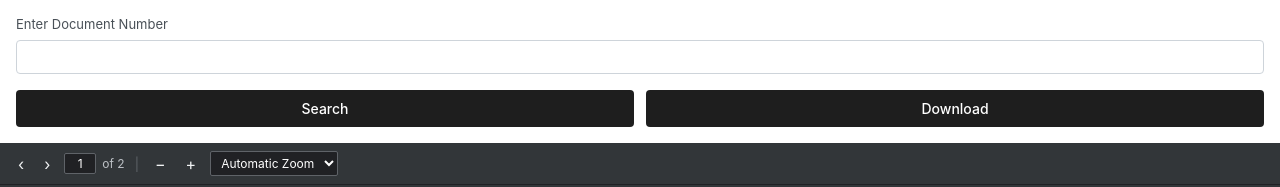
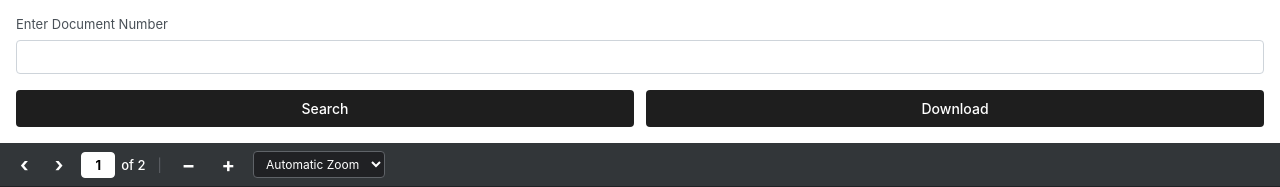
Before and after one commit to emanhamoudaa/QR-Generator, a Flask app: template templates/view.html in a window 1280 px wide. Shown: the part 55-242 px from the top of the page. Run offline with Flask 3, Linux system fonts and the light colour scheme; the template is opened without the code that fills it, so the values that code supplies are empty; some libraries are stand-ins or nearby versions.

Commit message:
Update view.html

```diff
--- a/templates/view.html
+++ b/templates/view.html
@@ -93,10 +93,10 @@
             background-color: #343a40;
         }
 
-        /* 4. شريط أدوات الـ PDF (معدل لمنع نزول of 2) */
+        /* 4. شريط أدوات الـ PDF */
         .pdf-toolbar {
             background-color: #323639;
-            color: #f1f3f4;
+            color: #ffffff;
             padding: 8px 12px;
             display: flex;
             align-items: center;
@@ -104,15 +104,15 @@
             font-size: 13px;
             border-bottom: 1px solid #202124;
             user-select: none;
-            overflow-x: auto; /* يسمح بالتمرير الأفقي إذا كانت الشاشة صغيرة جداً */
-            white-space: nowrap; /* يمنع أي عنصر من النزول لسطر جديد */
-            direction: ltr; /* يضمن الترتيب من اليسار لليمين دائماً */
+            overflow-x: auto;
+            white-space: nowrap;
+            direction: ltr;
         }
 
         .toolbar-group {
             display: flex;
             align-items: center;
-            gap: 8px;
+            gap: 10px;
             flex-wrap: nowrap;
         }
 
@@ -123,60 +123,60 @@
             white-space: nowrap;
         }
 
+        /* تكبير الأسهم <> */
         .toolbar-btn {
             background: transparent;
             border: none;
-            color: #f1f3f4;
-            font-size: 16px;
+            color: #ffffff;
+            font-size: 20px; /* حجم أكبر للأزرار والأحرف */
+            font-weight: bold;
             cursor: pointer;
-            padding: 2px 6px;
-            border-radius: 2px;
+            padding: 2px 8px;
+            border-radius: 4px;
             display: flex;
             align-items: center;
             justify-content: center;
+            line-height: 1;
         }
 
         .toolbar-btn:hover {
-            background-color: rgba(255, 255, 255, 0.1);
+            background-color: rgba(255, 255, 255, 0.15);
         }
 
+        /* مربع رقم الصفحة الأبيض ذو الحواف المنحنية */
         .page-num-input {
-            width: 32px;
+            width: 34px;
+            height: 26px;
             text-align: center;
-            background-color: #202124;
-            border: 1px solid #5f6368;
-            color: #ffffff;
-            border-radius: 2px;
-            padding: 2px 0;
-            font-size: 12px;
+            background-color: #ffffff; /* خلفية بيضاء بالكامل */
+            border: 1px solid #ffffff;
+            color: #000000; /* نص أسود */
+            border-radius: 4px; /* حواف مش sharp */
+            font-size: 13px;
+            font-weight: bold;
             outline: none;
         }
 
+        /* لون الكتابة الخاص بـ of 2 باللون الأبيض */
         .page-count-text {
-            color: #bdc1c6;
+            color: #ffffff;
             white-space: nowrap;
-            font-size: 12px;
+            font-size: 13px;
+            font-weight: 500;
         }
 
         .zoom-select {
             background-color: #202124;
             color: #ffffff;
             border: 1px solid #5f6368;
-            padding: 3px 6px;
-            border-radius: 2px;
+            padding: 4px 8px;
+            border-radius: 4px;
             font-size: 12px;
             outline: none;
             cursor: pointer;
         }
 
-        .toolbar-icon {
-            font-size: 14px;
-            opacity: 0.85;
-            cursor: pointer;
-            padding: 4px;
-        }
-
-        /* 5. منطقة عرض المستند */
+        /* 5. منطقة عرض المستند (مع مسافة جانبية لتبدأ بالتوازي مع الأزرار) */
         .viewer-container {
             flex: 1;
             width: 100%;
@@ -184,6 +184,25 @@
             position: relative;
             overflow-y: auto;
             -webkit-overflow-scrolling: touch;
+            padding: 12px 16px; /* مسافة جانبية توازي بداية ونهاية الأزرار */
+        }
+
+        /* تخصيص الـ Slider ليكون باللون الأسود الداكن */
+        .viewer-container::-webkit-scrollbar {
+            width: 8px;
+        }
+
+        .viewer-container::-webkit-scrollbar-track {
+            background: #202124;
+        }
+
+        .viewer-container::-webkit-scrollbar-thumb {
+            background: #111111;
+            border-radius: 4px;
+        }
+
+        .viewer-container::-webkit-scrollbar-thumb:hover {
+            background: #000000;
         }
 
         iframe {
@@ -198,13 +217,15 @@
             flex-direction: column;
             align-items: center;
             gap: 15px;
-            padding: 20px 10px;
+            width: 100%;
         }
 
         #pages canvas {
             background: #fff;
+            width: 100%;
             max-width: 100%;
             box-shadow: 0 4px 12px rgba(0, 0, 0, 0.4);
+            border-radius: 2px;
         }
 
         #msg {
@@ -235,13 +256,12 @@
         </div>
     </div>
 
-    <!-- 3. شريط الـ PDF المعدل -->
+    <!-- 3. شريط الـ PDF -->
     <div class="pdf-toolbar">
         <div class="toolbar-group">
             <button class="toolbar-btn" title="Previous Page">‹</button>
             <button class="toolbar-btn" title="Next Page">›</button>
 
-            <!-- تجمِيع الـ input مع الكلمة للثبات بنفس السطر -->
             <div class="page-control-box">
                 <input type="text" class="page-num-input" value="1">
                 <span class="page-count-text">of <span id="totalPagesCount">2</span></span>
@@ -261,7 +281,7 @@
         </div>
     </div>
 
-    <!-- 4. حاوية عرض الـ PDF -->
+    <!-- 4. حاوية عرض الـ PDF (مع المسافات الجانبية المطابقة) -->
     <div class="viewer-container" id="viewer">
         <div id="msg">جاري تحميل الملف...</div>
         <div id="pages"></div>
@@ -292,7 +312,7 @@
             pdfjsLib.getDocument(url).promise.then(async (pdf) => {
                 msg.remove();
                 document.getElementById('totalPagesCount').textContent = pdf.numPages;
-                const cssWidth = viewer.clientWidth - 20;
+                const cssWidth = viewer.clientWidth - 32; /* مسافة داخلية متناسقة */
                 const dpr = Math.min(window.devicePixelRatio || 1, 2);
 
                 for (let i = 1; i <= pdf.numPages; i++) {
```
